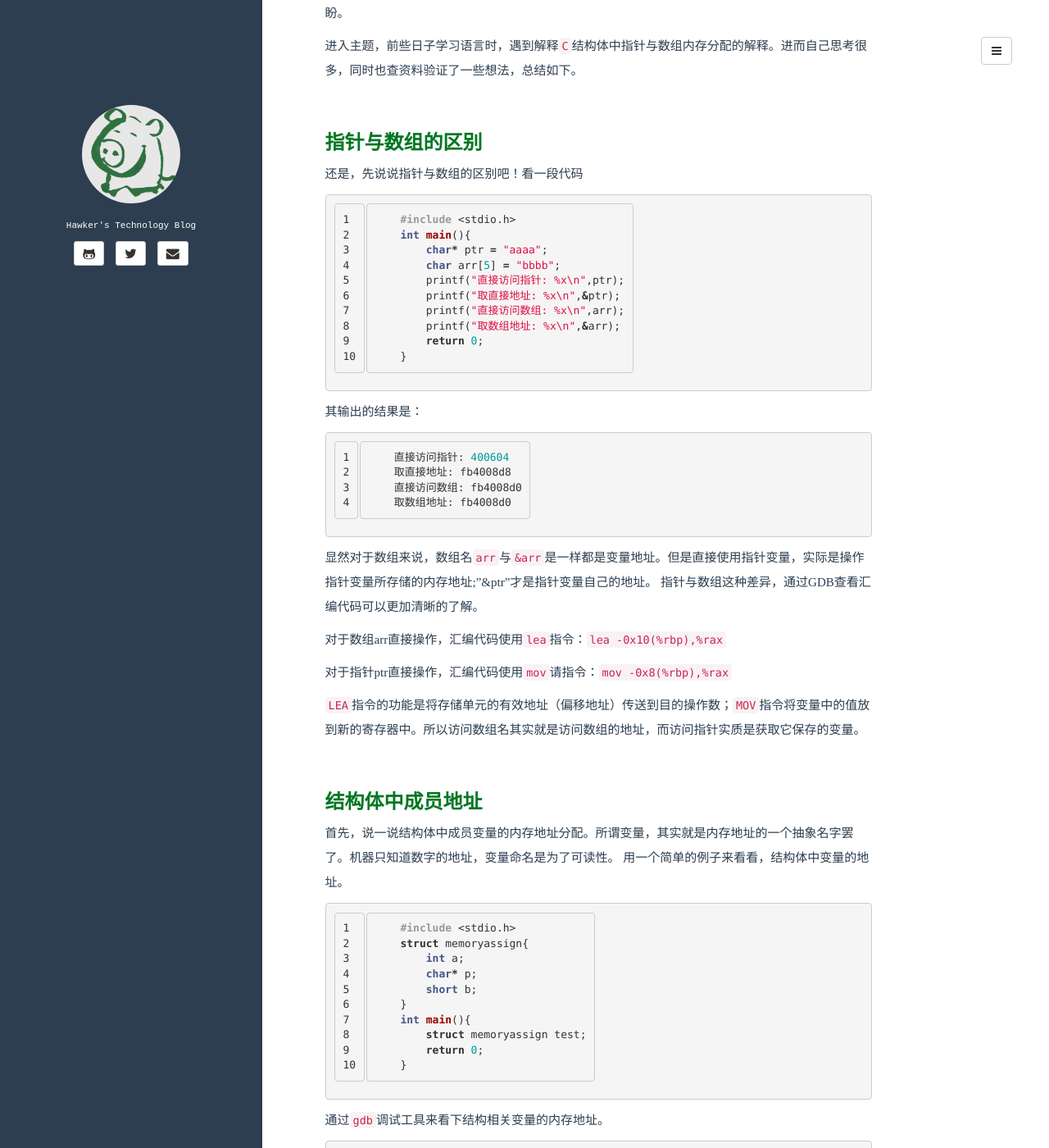
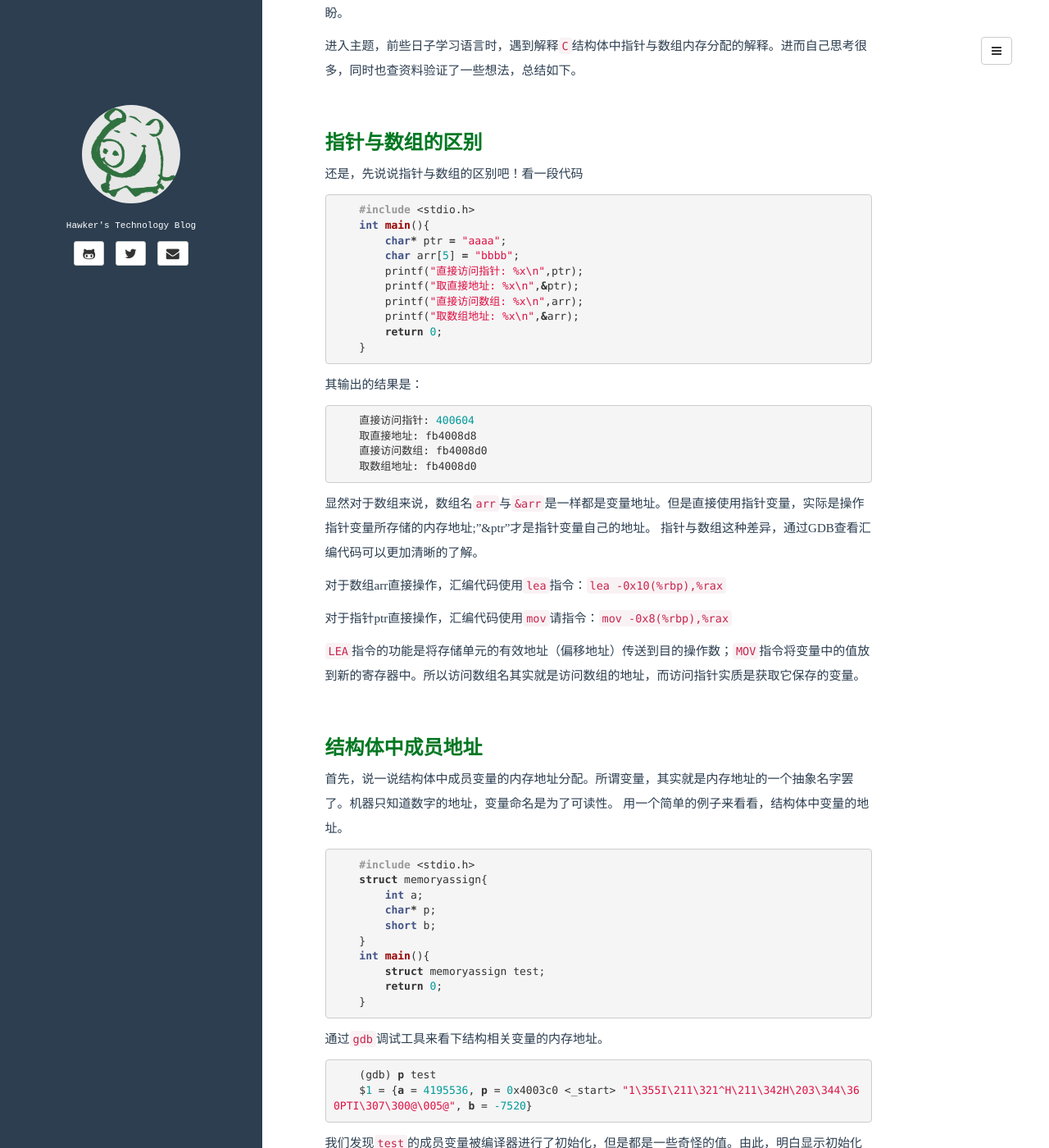
Before and after one commit to hawkxiang/hawkxiang.github.io, a Jekyll site: the page built from _posts/2015.12-31/2015-12-31-point-array.md, in a window 1280 px wide and 1400 px high, scrolled down 210 px. Shown: the whole window at 82% size. Built offline with Jekyll 4.4.1, drawn with Linux system fonts in a browser that asks for light colours; comment, search, counter and statistics services are not loaded.

Commit message:
Update 2015-12-31-point-array.md

```diff
--- a/_posts/2015.12-31/2015-12-31-point-array.md
+++ b/_posts/2015.12-31/2015-12-31-point-array.md
@@ -19,7 +19,7 @@ tags:
 
 还是，先说说指针与数组的区别吧！看一段代码
 
-{% highlight c linenos %}
+{% highlight c %}
     #include <stdio.h>
     int main(){
         char* ptr = "aaaa";
@@ -34,7 +34,7 @@ tags:
 
 其输出的结果是：
 
-{% highlight vim linenos %}
+{% highlight vim %}
     直接访问指针: 400604
     取直接地址: fb4008d8
     直接访问数组: fb4008d0
@@ -57,7 +57,7 @@ tags:
 首先，说一说结构体中成员变量的内存地址分配。所谓变量，其实就是内存地址的一个抽象名字罢了。机器只知道数字的地址，变量命名是为了可读性。
 用一个简单的例子来看看，结构体中变量的地址。
 
-{% highlight c linenos %}
+{% highlight c %}
     #include <stdio.h>
     struct memoryassign{
         int a;
@@ -72,14 +72,14 @@ tags:
 
 通过`gdb`调试工具来看下结构相关变量的内存地址。
 
-{% highlight vim linenos %}
+{% highlight vim %}
     (gdb) p test
     $1 = {a = 4195536, p = 0x4003c0 <_start> "1\355I\211\321^H\211\342H\203\344\360PTI\307\300@\005@", b = -7520}
 {% endhighlight %}
 
 我们发现`test`的成员变量被编译器进行了初始化，但是都是一些奇怪的值。由此，明白显示初始化的必要性，它能有效的避免一些bug。
 
-{% highlight vim linenos %}
+{% highlight vim %}
     (gdb) p &test
     $2 = (struct memory *) 0x7fffffffe1a0
     (gdb) p &(test.a)
```
